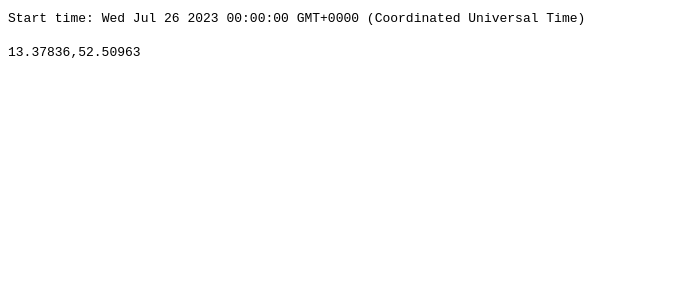
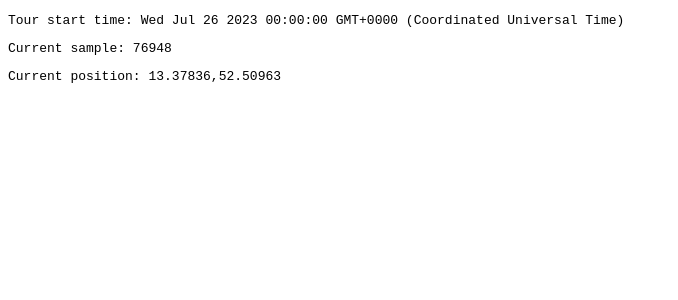
Before and after one commit to unrealists/juno-hiring-challenge, a SvelteKit app: page / in a window 1280 px wide. Shown: the top 300 px of the page, without its empty margins (0-678 px from the left). Built offline with nearby package versions, Linux system fonts and the light colour scheme; no server answers.

Commit message:
display data

```diff
--- a/src/routes/+page.svelte
+++ b/src/routes/+page.svelte
@@ -3,7 +3,8 @@
 	import { onMount } from 'svelte';
 
 	export let data;
-	let position: CurrentPosition['position'] = data.position;
+	let position = data.position;
+	let stop = data.stop;
 
 	onMount(() => {
 		const source = new EventSource('/stream-position', {
@@ -13,6 +14,7 @@
 			// TODO: implement typeguard instead of typecasting
 			const currentPosition = JSON.parse(e.data) as CurrentPosition;
 			position = currentPosition.position;
+			stop = currentPosition.stop;
 		});
 		return () => {
 			source.close();
@@ -21,11 +23,7 @@
 </script>
 
 <code>
-	Start time: {data.startTime}
+	<pre>Tour start time: {data.startTime}</pre>
+	<pre>Current sample: {stop}</pre>
+	<pre>Current position: {position}</pre>
 </code>
-
-<p>
-	<code>
-		{position}
-	</code>
-</p>
```
